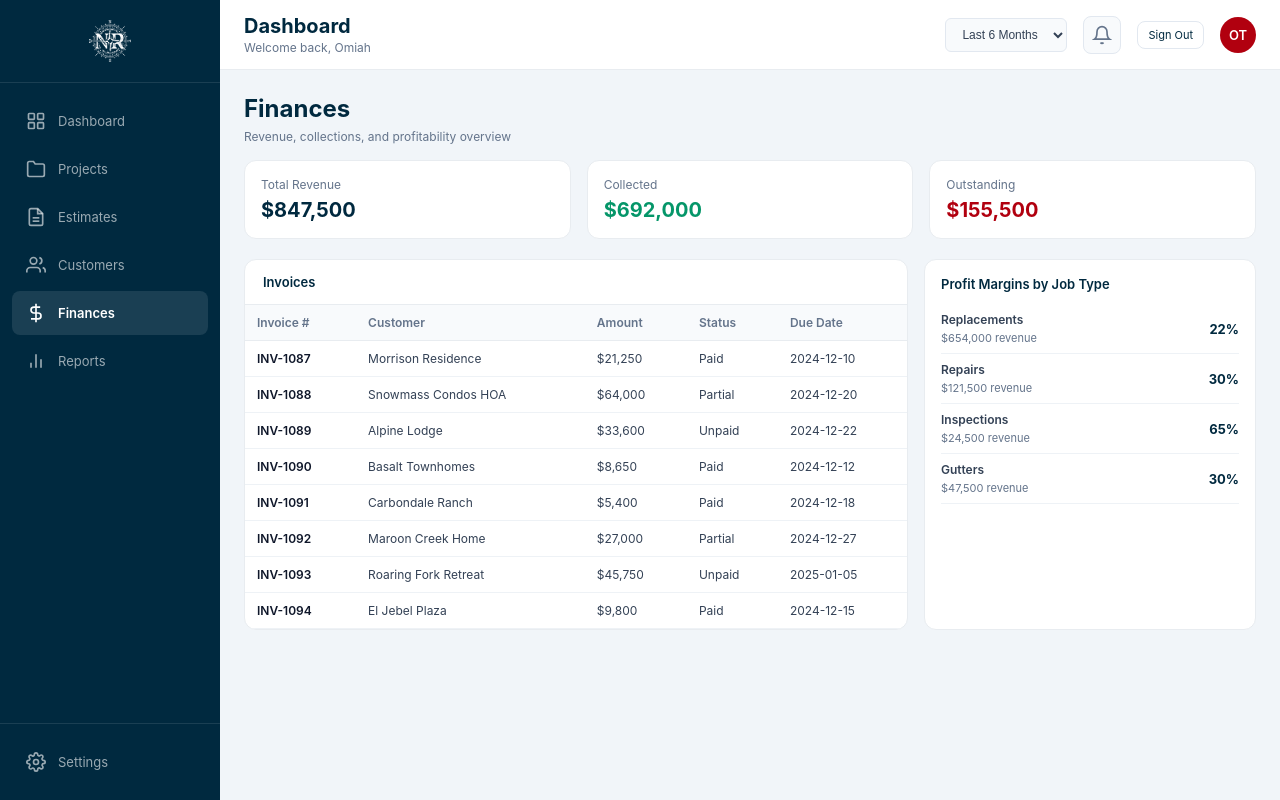
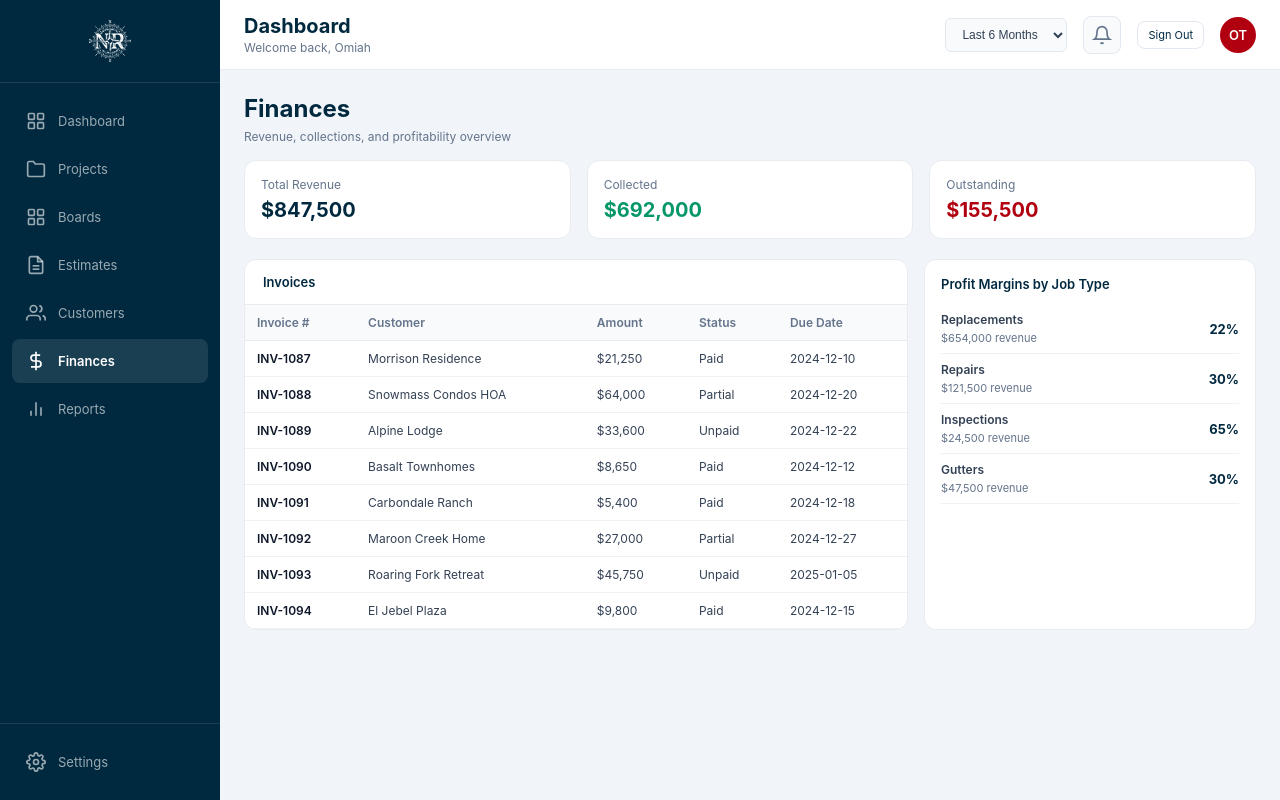
Before and after one commit to timcoe429/northstarroofing-dashboard, a Next.js app: page /finances in a window 1280 px wide. Built offline with nearby package versions, Linux system fonts and the light colour scheme.

Commit message:
Board Update

```diff
--- a/src/components/Icons.tsx
+++ b/src/components/Icons.tsx
@@ -12,6 +12,14 @@ export const Icons = {
   Projects: () => (
     <svg width="20" height="20" viewBox="0 0 24 24" fill="none" stroke="currentColor" strokeWidth="2">
       <path d="M22 19a2 2 0 0 1-2 2H4a2 2 0 0 1-2-2V5a2 2 0 0 1 2-2h5l2 3h9a2 2 0 0 1 2 2z"/>
+    </svg>
+  ),
+  Boards: () => (
+    <svg width="20" height="20" viewBox="0 0 24 24" fill="none" stroke="currentColor" strokeWidth="2">
+      <rect x="3" y="3" width="7" height="7" rx="1"/>
+      <rect x="14" y="3" width="7" height="7" rx="1"/>
+      <rect x="3" y="14" width="7" height="7" rx="1"/>
+      <rect x="14" y="14" width="7" height="7" rx="1"/>
     </svg>
   ),
   Finances: () => (
--- a/src/components/Sidebar.tsx
+++ b/src/components/Sidebar.tsx
@@ -15,7 +15,8 @@ interface NavItem {
 
 const navItems: NavItem[] = [
   { id: 'dashboard', label: 'Dashboard', icon: Icons.Dashboard, href: '/' },
-  { id: 'projects', label: 'Projects', icon: Icons.Projects, href: '/boards' },
+  { id: 'projects', label: 'Projects', icon: Icons.Projects, href: '/projects' },
+  { id: 'boards', label: 'Boards', icon: Icons.Boards, href: '/boards' },
   { id: 'estimates', label: 'Estimates', icon: Icons.Estimates, href: '/estimates' },
   { id: 'customers', label: 'Customers', icon: Icons.Customers, href: '/customers' },
   { id: 'finances', label: 'Finances', icon: Icons.Finances, href: '/finances' },
@@ -43,7 +44,10 @@ export const Sidebar: React.FC = () => {
       {/* Navigation */}
       <nav style={{ flex: 1, padding: '16px 12px' }}>
         {navItems.map(item => {
-          const isActive = pathname === item.href || (item.id === 'projects' && pathname?.startsWith('/boards'));
+          const isActive =
+            pathname === item.href ||
+            (item.id === 'boards' && pathname?.startsWith('/boards')) ||
+            (item.id === 'projects' && pathname === '/projects');
           return (
             <Link
               key={item.id}
```
Also changed, not shown: src/app/boards/page.tsx (+2 -63 lines), src/components/kanban/BoardCard.tsx (added, +76 -0 lines).
